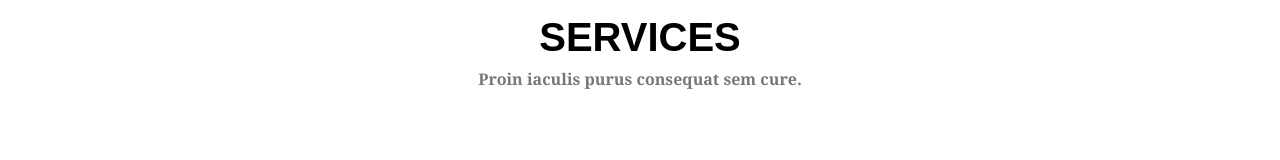
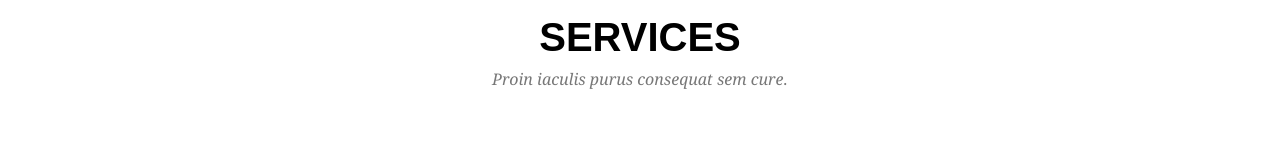
Before and after one commit to RuslanZinchenko/goit-fe-course, a plain HTML site: page html-css/module-07/index.html in a window 1280 px wide. Shown: the part 162-322 px from the top of the page. Drawn offline with Linux system fonts and the light colour scheme; files whose address does not match are found by name.

Commit message:
module-07

```diff
--- a/html-css/module-07/css/fonts.css
+++ b/html-css/module-07/css/fonts.css
@@ -15,11 +15,11 @@
 }
 
 @font-face {
-  font-family: "DroidSerif-Bold";
-  src: url('../fonts/DroidSerif-Bold.woff2') format('woff2'),
-  url('../fonts/DroidSerif-Bold.woff') format('woff');
-  font-weight: 600;
-  /* font-style: italic;  */
+  font-family: "DroidSerif-Italic";
+  src: url('../fonts/DroidSerif-Italic.woff2') format('woff2'),
+  url('../fonts/DroidSerif-Italic.woff') format('woff');
+  font-weight: 300;
+  font-style: italic;
 }
 
 @font-face {
--- a/html-css/module-07/css/services.css
+++ b/html-css/module-07/css/services.css
@@ -14,9 +14,9 @@
 }
 
 .head-name-two {
-  font-family: "DroidSerif-Bold", sans-serif;
-  /* font-style: italic; */
-  font-weight: 600;
+  font-family: "DroidSerif-Italic", sans-serif;
+  font-style: italic;
+  font-weight: 300;
   font-size: 16px;
   text-align: center;
   color: #777777;
```
Also changed, not shown: html-css/module-07/fonts/DroidSerif-Bold.woff (deleted), html-css/module-07/fonts/DroidSerif-Italic.woff (renamed from html-css/module-07/fonts/DroidSerif.woff).
